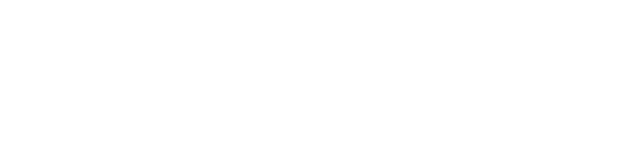
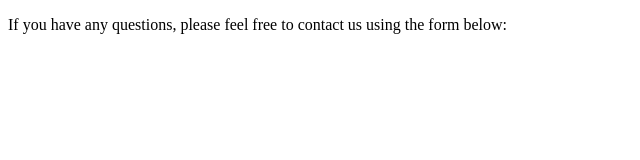
Before and after one commit to Naofin/html-exam-repo, a plain HTML site: page index.html in a window 1280 px wide. Shown: the whole page, without its empty margins (0-640 px from the left). Drawn offline with Linux system fonts and the light colour scheme.

Commit message:
first commit

```diff
--- a/index.html
+++ b/index.html
@@ -5,5 +5,10 @@
     <meta name="viewport" content="width=device-width, initial-scale=1.0" />
     <title>Contact Form Layout</title>
   </head>
-  <body></body>
+  <body>
+    <p class="form-desc">
+      If you have any questions, please feel free to contact us using the form
+      below:
+    </p>
+  </body>
 </html>
```
